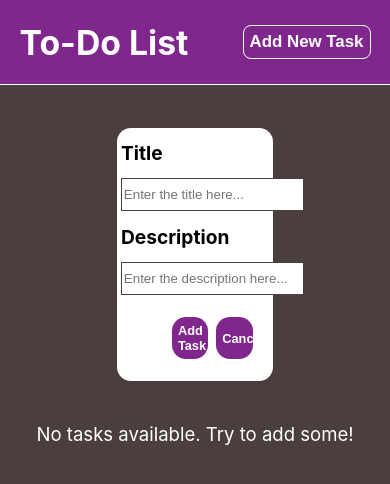
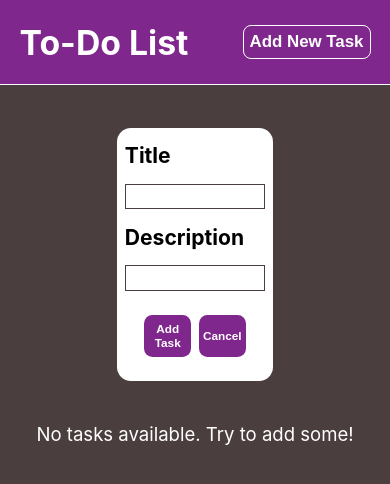
Before and after one commit to Bystrol/react-todo-list, a React (Create React App) app: page / in a window 390 px wide. Both pictures are taken after a click on the button "Add New Task". Shown: the top 484 px of the page. Built offline with nearby package versions, Linux system fonts and the light colour scheme; no server answers.

Commit message:
changed Form.js styles to be responsive

```diff
--- a/src/components/Form.js
+++ b/src/components/Form.js
@@ -72,7 +72,6 @@ const Form = () => {
       <input
         id="title"
         type="text"
-        placeholder="Enter the title here..."
         value={titleValue}
         onChange={titleChangeHandler}
         onBlur={titleTouchedHandler}
@@ -81,7 +80,6 @@ const Form = () => {
       <input
         id="desc"
         type="text"
-        placeholder="Enter the description here..."
         value={descValue}
         onChange={descChangeHandler}
         onBlur={descTouchedHandler}
--- a/src/components/Form.module.css
+++ b/src/components/Form.module.css
@@ -9,36 +9,42 @@
   margin-top: 5vh;
   border-radius: 14px;
   font-weight: bold;
-  font-size: 1.2rem;
 }
 
-.cart * {
-  margin: 0 1vw 0 1vw;
+.cart label {
+  font-size: 2.5vh;
+  margin-left: 5%;
 }
 
 .cart p {
-  font-size: 0.8rem;
-  margin: 0 auto;
+  font-size: 1.6vh;
+  margin: 0 5%;
+  text-align: center;
   color: rgb(127, 39, 140);
 }
 
 .cart input {
-  height: 3.5vh;
-  padding-left: 0.5vw;
+  box-sizing: border-box;
+  height: 3vh;
+  width: 90%;
+  align-self: center;
+  padding: 0 0.5vw;
   border: 1px solid rgb(74, 62, 62);
+  font-size: 2vh;
 }
 
 .cart button {
   align-self: center;
-  width: 20%;
+  width: 12vw;
   height: 5vh;
   margin: 1vh 1vw;
+  padding: 0 0.6vw;
   border: none;
   background-color: rgb(127, 39, 140);
   color: white;
-  border-radius: 14px;
+  border-radius: 1vh;
   font-weight: bold;
-  font-size: 0.8rem;
+  font-size: 1.4vh;
 }
 
 .cart button:hover {
```
